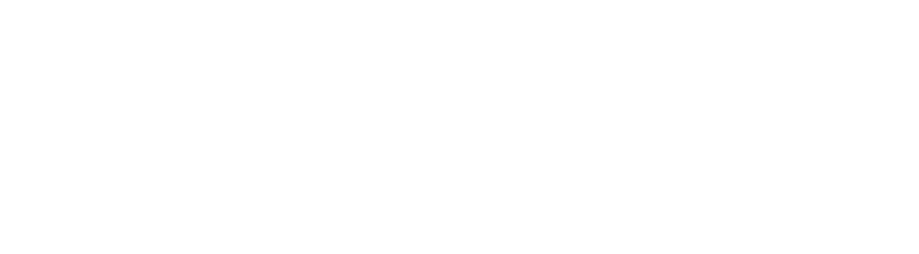
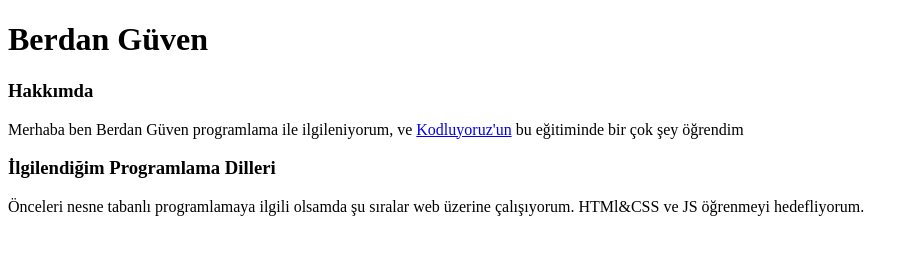
Before and after one commit to Berdangvn/Kodluyoruz-HTML-Repo, a plain HTML site: page index.html in a window 1280 px wide. Shown: the whole page, without its empty margins (0-919 px from the left). Drawn offline with Linux system fonts and the light colour scheme.

Commit message:
web commit

```diff
--- a/index.html
+++ b/index.html
@@ -4,9 +4,21 @@
     <meta charset="UTF-8">
     <meta http-equiv="X-UA-Compatible" content="IE=edge">
     <meta name="viewport" content="width=device-width, initial-scale=1.0">
-    <title>Document</title>
+    <!-- Title Kısmına Sayfa Başlığımızı Yazıyoruz -->
+    <title>Kodluyoruz first web page</title>
+
 </head>
 <body>
+    <!-- H1 En büyük başlık komutu olduğundan dolayı ana başlıkta onu kullandık -->
+    <h1>Berdan Güven</h1>
+    <!-- Alt Başlıklar için H3 tercih ettim -->
+    <h3>Hakkımda</h3>
 
+    <!-- Kodluyoruz bağlantısı vermek a href komutunu kullandım -->
+    Merhaba ben Berdan Güven programlama ile ilgileniyorum, ve <a href="https://www.kodluyoruz.org/">Kodluyoruz'un</a> bu eğitiminde bir çok şey öğrendim
+
+        <!-- Alt Başlıklar için H3 tercih ettim -->
+    <h3>İlgilendiğim Programlama Dilleri</h3>
+    Önceleri nesne tabanlı programlamaya ilgili olsamda şu sıralar web üzerine çalışıyorum. HTMl&CSS ve JS öğrenmeyi hedefliyorum.
 </body>
 </html>
```
